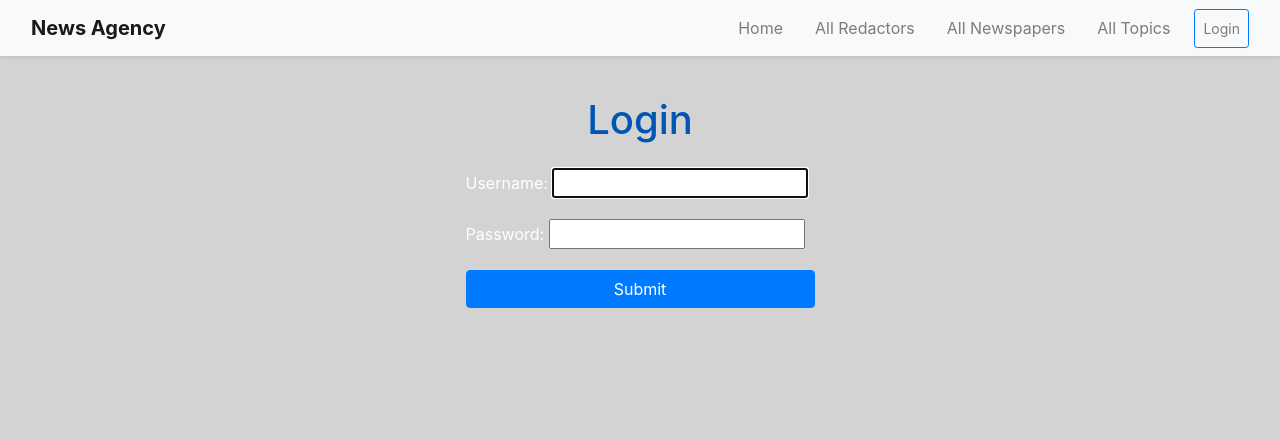
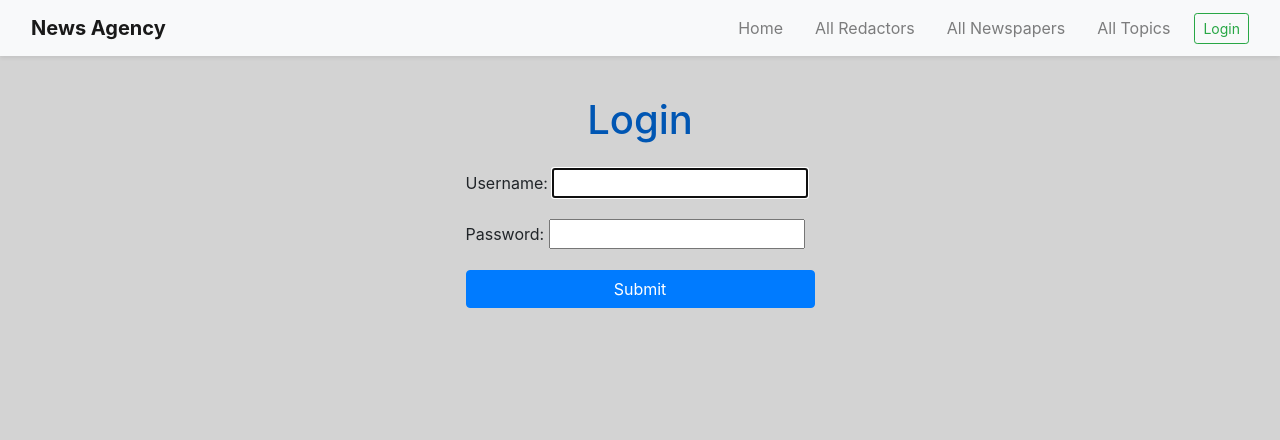
Before and after one commit to EugeneDolinskiy/news-agency, a Django app: page /accounts/login/ in a window 1280 px wide. Shown: the top 440 px of the page. Run offline with Django 5.2, Linux system fonts and the light colour scheme.

Commit message:
add few small changes

```diff
--- a/templates/includes/navbar.html
+++ b/templates/includes/navbar.html
@@ -32,7 +32,7 @@
           </li>
         {% else %}
           <li class="nav-item">
-            <a href="{% url 'login' %}?next={{ request.path }}" class="btn btn-outline-primary btn-sm nav-link">Login</a>
+            <a href="{% url 'login' %}" class="btn btn-outline-success btn-sm">Login</a>
           </li>
         {% endif %}
       </ul>
--- a/templates/registration/login.html
+++ b/templates/registration/login.html
@@ -13,11 +13,11 @@
         <form method="post" action="{% url 'login' %}">
           {% csrf_token %}
           <div class="mb-3">
-            <label for="username" class="form-label text-white">Username:</label>
+            <label for="username" class="form-label text-black">Username:</label>
             {{ form.username }}
           </div>
           <div class="mb-3">
-            <label for="password" class="form-label text-white">Password:</label>
+            <label for="password" class="form-label text-black">Password:</label>
             {{ form.password }}
           </div>
           <button type="submit" class="btn btn-primary w-100">Submit</button>
```
